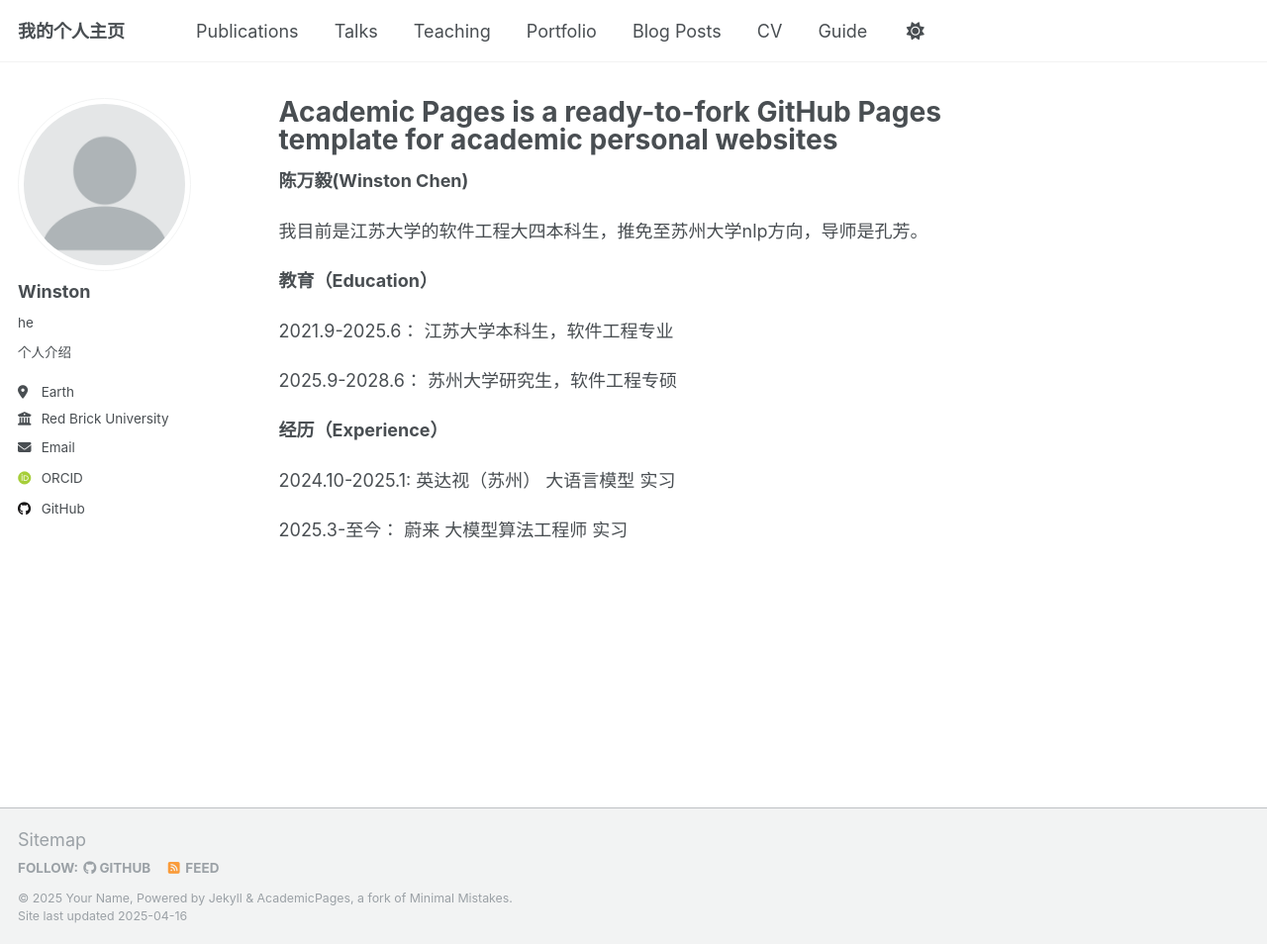
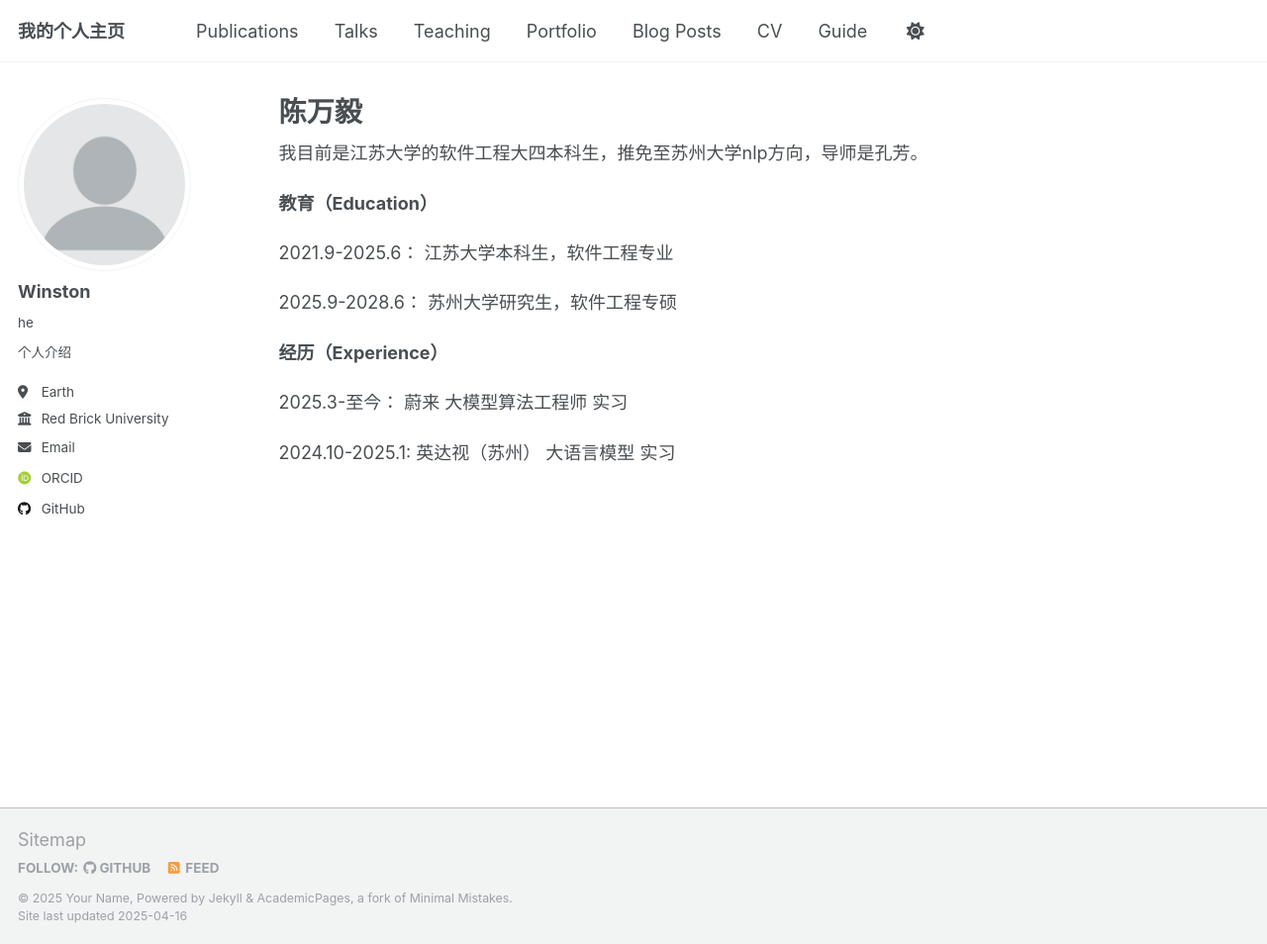
Before and after one commit to couragec/couragec.github.io, a Jekyll site: the page built from _pages/about.md, in a window 1280 px wide and 954 px high. Shown: the whole window at 99% size. Built offline with Jekyll 4.4.1, drawn with Linux system fonts in a browser that asks for light colours; some web fonts are replaced.

Commit message:
Update about.md

```diff
--- a/_pages/about.md
+++ b/_pages/about.md
@@ -1,14 +1,13 @@
 ---
 permalink: /
-title: "Academic Pages is a ready-to-fork GitHub Pages template for academic personal websites"
+title: "陈万毅"
 author_profile: true
 redirect_from:
   - /about/
   - /about.html
 
+
 ---
-
-**陈万毅(Winston Chen)**
 
 我目前是江苏大学的软件工程大四本科生，推免至苏州大学nlp方向，导师是孔芳。
 
@@ -24,6 +23,6 @@ redirect_from:
 
 **经历（Experience）**
 
+2025.3-至今： 蔚来    大模型算法工程师  实习
+
 2024.10-2025.1: 英达视（苏州） 大语言模型  实习
-
-2025.3-至今： 蔚来    大模型算法工程师  实习
```
